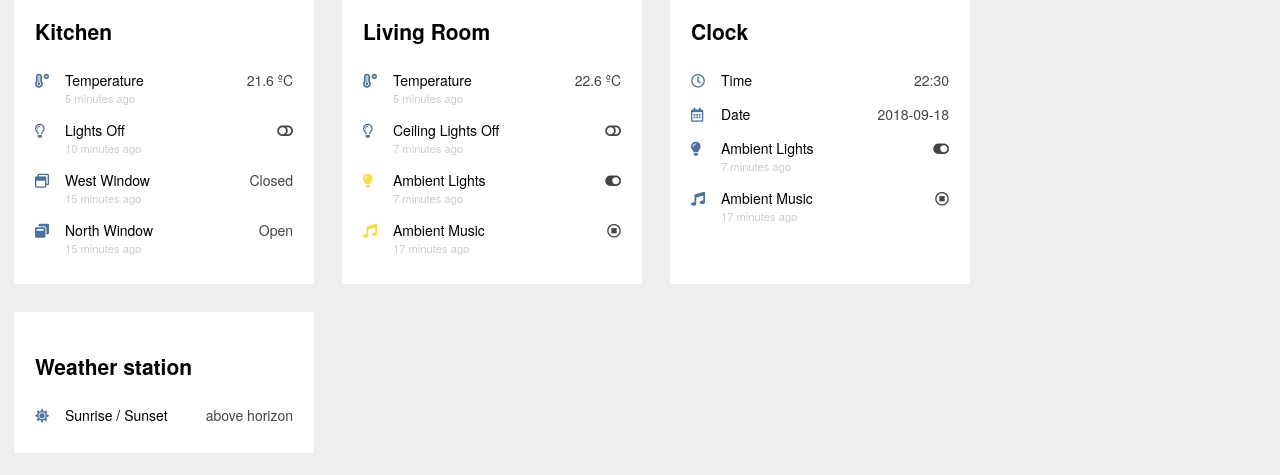
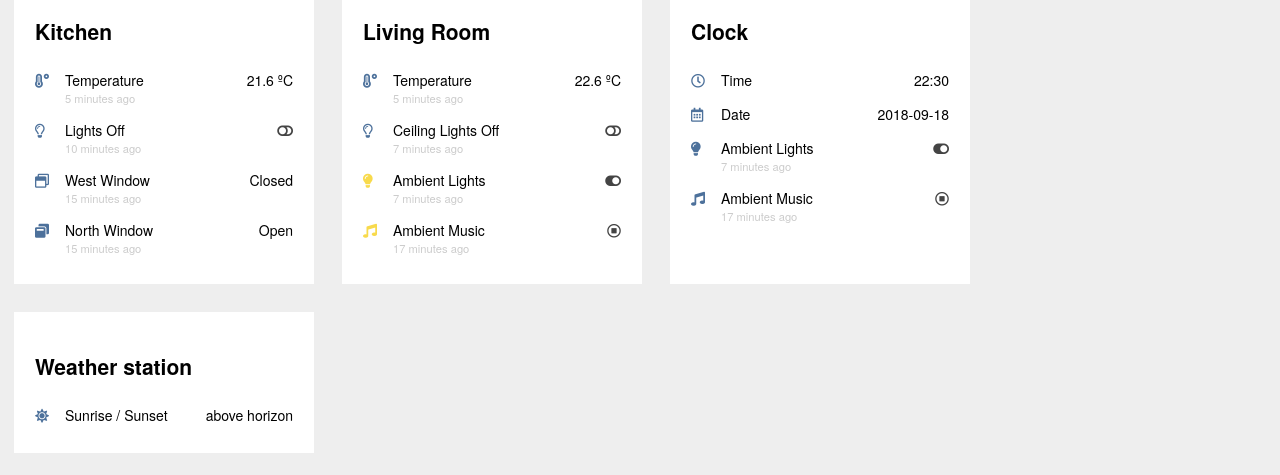
Before and after one commit to RicardoAnastacio/cad-worksheets, a plain HTML site: page 02-CSS/part-1/index.html in a window 1280 px wide. Shown: the part 190-665 px from the top of the page. Drawn offline with Linux system fonts and the light colour scheme.

Commit message:
commit css part 1

```diff
--- a/02-CSS/part-1/index.html
+++ b/02-CSS/part-1/index.html
@@ -27,7 +27,7 @@
             <div class="element">
                 <span class="device-icon"><i class="fas fa-temperature-high"></i></span>
                 <span class="reading">Temperature<span class="reading span">5 minutes ago</span></span>
-                <span class="action-icon">21.6 ºC </span>
+                <span>21.6 ºC </span>
             </div>
             <div class="element">
                 <span class="device-icon"><i class="far fa-lightbulb"></i></span>
@@ -38,13 +38,13 @@
             <div class="element">
                 <span class="device-icon"><i class="far fa-window-restore"></i></span>
                 <span class="reading">West Window<span>15 minutes ago</span></span>
-                <span class="action-icon">Closed</span>
+                <span>Closed</span>
             </div>
 
             <div class="element">
                 <span class="device-icon"><i class="fas fa-window-restore"></i></span>
                 <span class="reading">North Window<span> 15 minutes ago</span></span>
-                <span class="action-icon">Open</span>
+                <span>Open</span>
             </div>
 
         </section>
@@ -56,7 +56,7 @@
             <div class="element">
                 <span class="device-icon"><i class="fas fa-temperature-high"></i></span>
                 <span class="reading">Temperature<span class="reading span">5 minutes ago</span></span>
-                <span class="action-icon">22.6 ºC </span>
+                <span>22.6 ºC </span>
             </div>
             <div class="element">
                 <span class="device-icon"><i class="far fa-lightbulb"></i></span>
@@ -85,12 +85,12 @@
             <div class="element">
                 <span class="device-icon"><i class="far fa-clock"></i></span>
                 <span class="reading">Time</span>
-                <span class="action-icon">22:30</span>
+                <span>22:30</span>
             </div>
             <div class="element">
                 <span class="device-icon"><i class="far fa-calendar-alt"></i></span>
                 <span class="reading">Date</span>
-                <span class="action-icon">2018-09-18</span>
+                <span>2018-09-18</span>
             </div>
 
             <div class="element">
@@ -113,7 +113,7 @@
             <div class="element">
                 <span class="device-icon"><i class="fas fa-sun"></i></span>
                 <span class="reading">Sunrise / Sunset</span>
-                <span class="action-icon">above horizon</span>
+                <span>above horizon</span>
             </div>
 
         </section>
```
